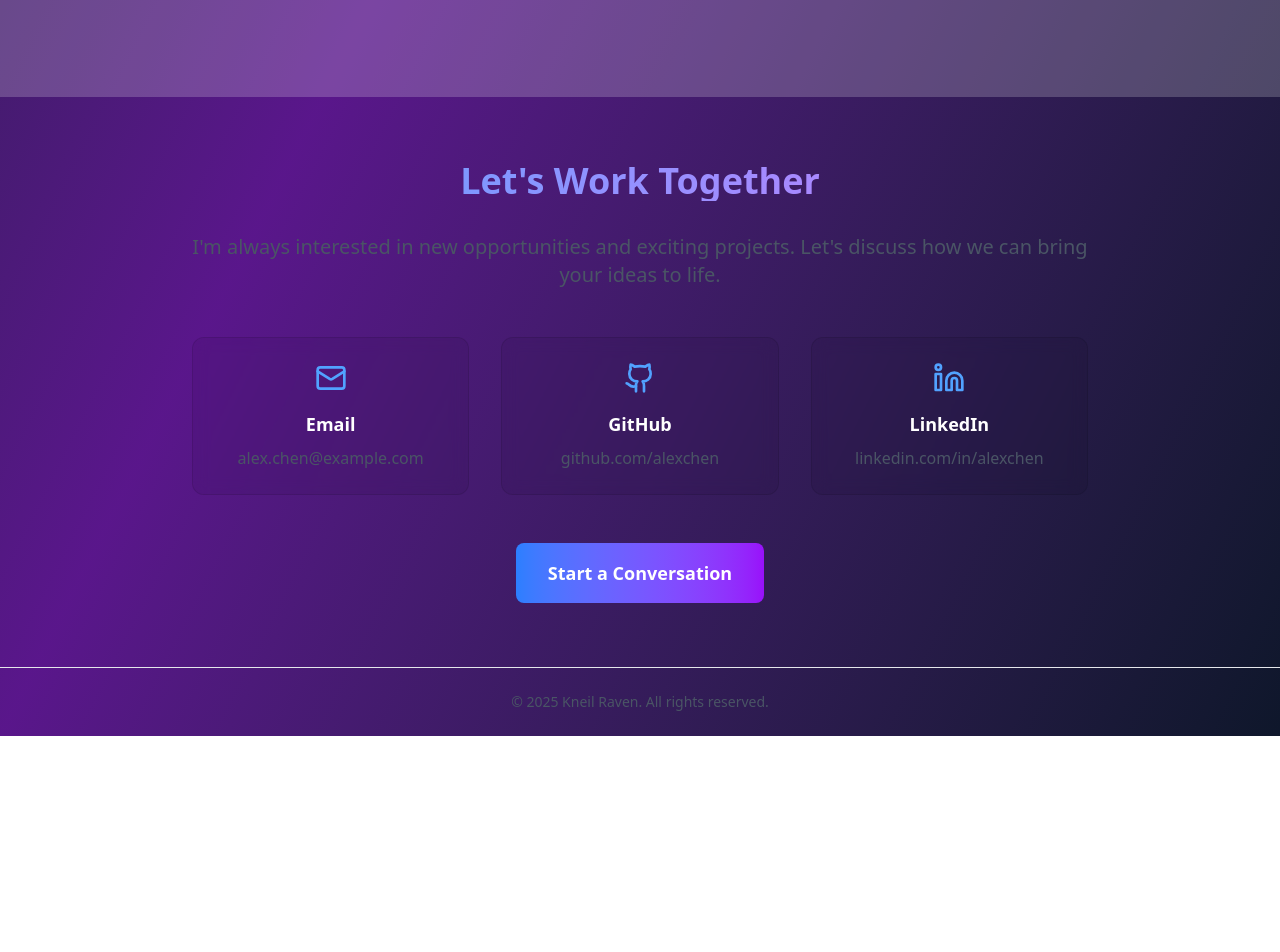
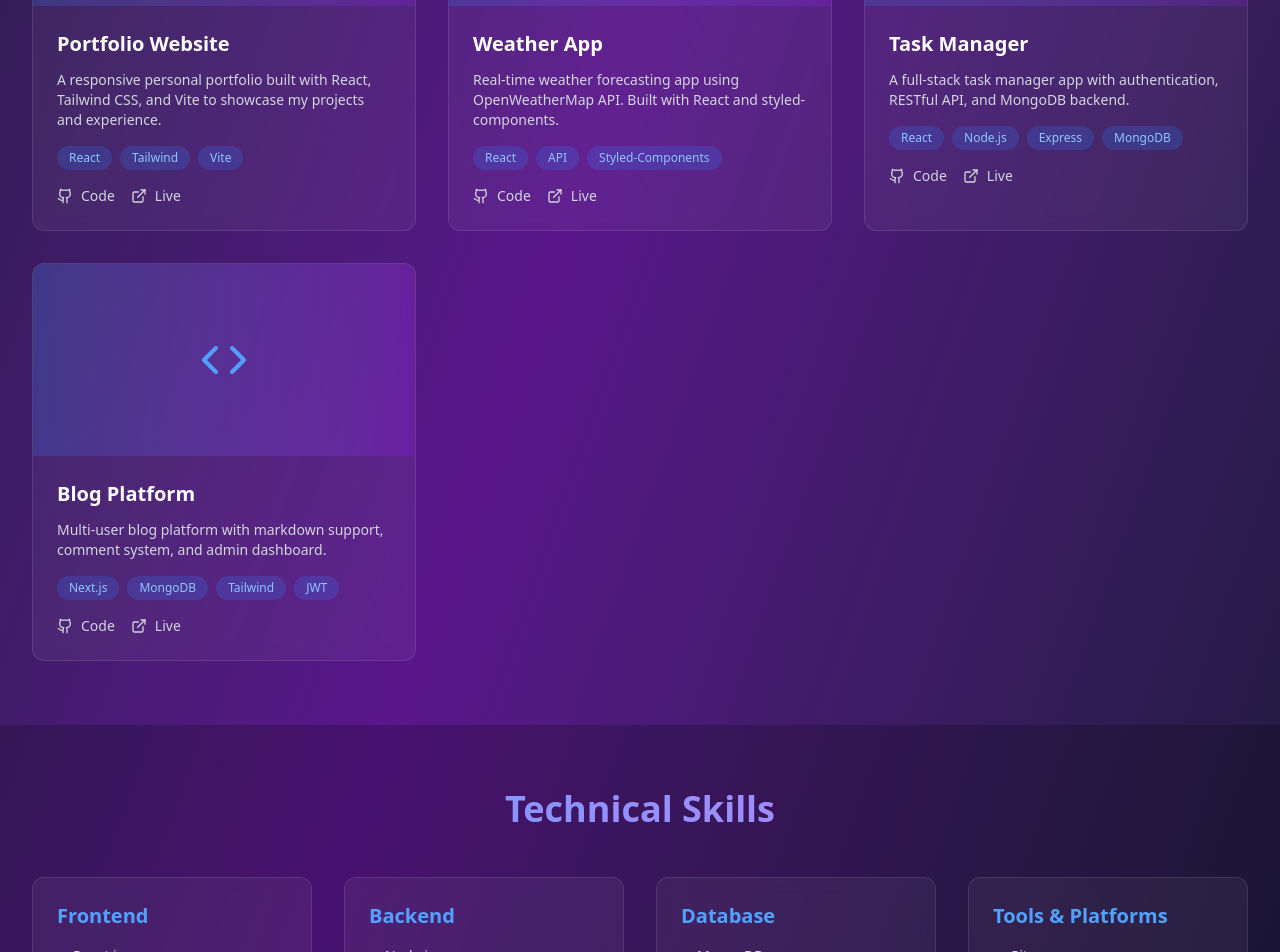
Before and after one commit to kneil-raven/kr-portfolio, a React (Vite) app: page / in a window 1280 px wide. Shown: the part 1800-2752 px from the top of the page. Before the commit the page ends 2536 px from the top, so only its background shows below. Built offline with nearby package versions, Linux system fonts and the light colour scheme.

Commit message:
add new data and fix the Projects, Skills components

```diff
--- /dev/null
+++ b/src/components/data/projectsData.js
@@ -0,0 +1,37 @@
+
+const projectsData = [
+  {
+    title: "Portfolio Website",
+    description:
+      "A responsive personal portfolio built with React, Tailwind CSS, and Vite to showcase my projects and experience.",
+    tech: ["React", "Tailwind", "Vite"],
+    github: "https://github.com/yourusername/portfolio",
+    live: "https://yourusername.github.io/portfolio"
+  },
+  {
+    title: "Weather App",
+    description:
+      "Real-time weather forecasting app using OpenWeatherMap API. Built with React and styled-components.",
+    tech: ["React", "API", "Styled-Components"],
+    github: "https://github.com/yourusername/weather-app",
+    live: "https://weather-app-demo.netlify.app"
+  },
+  {
+    title: "Task Manager",
+    description:
+      "A full-stack task manager app with authentication, RESTful API, and MongoDB backend.",
+    tech: ["React", "Node.js", "Express", "MongoDB"],
+    github: "https://github.com/yourusername/task-manager",
+    live: "https://task-manager-app-demo.vercel.app"
+  },
+  {
+    title: "Blog Platform",
+    description:
+      "Multi-user blog platform with markdown support, comment system, and admin dashboard.",
+    tech: ["Next.js", "MongoDB", "Tailwind", "JWT"],
+    github: "https://github.com/yourusername/blog-platform",
+    live: "https://blog-platform-demo.vercel.app"
+  }
+];
+
+export default projectsData;
--- /dev/null
+++ b/src/components/data/skills.js
@@ -0,0 +1,20 @@
+const technicalSkills = [
+  {
+    category: "Frontend",
+    items: ["React.js", "Vite", "Tailwind CSS", "HTML5", "CSS3", "JavaScript (ES6+)"],
+  },
+  {
+    category: "Backend",
+    items: ["Node.js", "Express.js", "REST APIs"],
+  },
+  {
+    category: "Database",
+    items: ["MongoDB", "Firebase", "MySQL"],
+  },
+  {
+    category: "Tools & Platforms",
+    items: ["Git", "GitHub", "Vercel", "Netlify", "VS Code", "Postman"],
+  },
+];
+
+export default technicalSkills;
--- a/src/components/sections/Hero/Hero.jsx
+++ b/src/components/sections/Hero/Hero.jsx
@@ -36,7 +36,7 @@ const Hero = () => {
                     </h1>
 
                     {/* Description */}
-                    <p className={`mt-4 text-xl md:text-2xl mb-8 max-w-3xl mx-auto transition-colors duration-300 ${
+                    <p className={`mt-3 text-xl md:text-2xl mb-8 max-w-3xl mx-auto transition-colors duration-300 ${
                         themeClasses.text.secondary
                     }`}>
                         {personalInfo.description}
--- a/src/components/sections/Projects/Projects.jsx
+++ b/src/components/sections/Projects/Projects.jsx
@@ -1,8 +1,12 @@
 // File: src/components/sections/Projects/Projects.jsx
 import React from 'react';
 import { GithubIcon, ExternalLink, Code } from 'lucide-react';
+import projectsData from '../../data/projectsData';
+import { useTheme } from '../../contexts/ThemeContext';
 
-const Projects = ({ projects = [], isDarkMode }) => {
+const Projects = ({ projects = [] }) => {
+  const { isDarkMode } = useTheme();
+
   return (
     <section id="projects" className="py-16 px-4 sm:px-6 lg:px-8">
       <div className="max-w-7xl mx-auto">
@@ -11,7 +15,7 @@ const Projects = ({ projects = [], isDarkMode }) => {
         </h2>
 
         <div className="grid md:grid-cols-2 lg:grid-cols-3 gap-8">
-          {projects.map((project, index) => (
+          {projectsData.map((project, index) => (
             <div
               key={index}
               className={`rounded-xl overflow-hidden transition-all duration-300 border backdrop-blur-sm hover:scale-105 ${
--- a/src/components/sections/Skills/Skills.jsx
+++ b/src/components/sections/Skills/Skills.jsx
@@ -1,7 +1,10 @@
-// File: src/components/sections/Skills/Skills.jsx
 import React from 'react';
+import { useTheme } from '../../contexts/ThemeContext';
+import technicalSkills from '../../data/skills';
 
-const Skills = ({ skills = [], isDarkMode }) => {
+const Skills = ({ skills = [] }) => {
+  const { isDarkMode } = useTheme();
+
   return (
     <section
       id="skills"
@@ -15,7 +18,7 @@ const Skills = ({ skills = [], isDarkMode }) => {
         </h2>
 
         <div className="grid md:grid-cols-2 lg:grid-cols-4 gap-8">
-          {skills.map((group, index) => (
+          {technicalSkills.map((group, index) => (
             <div
               key={index}
               className={`rounded-xl p-6 border backdrop-blur-sm transition-all duration-300 ${
```
